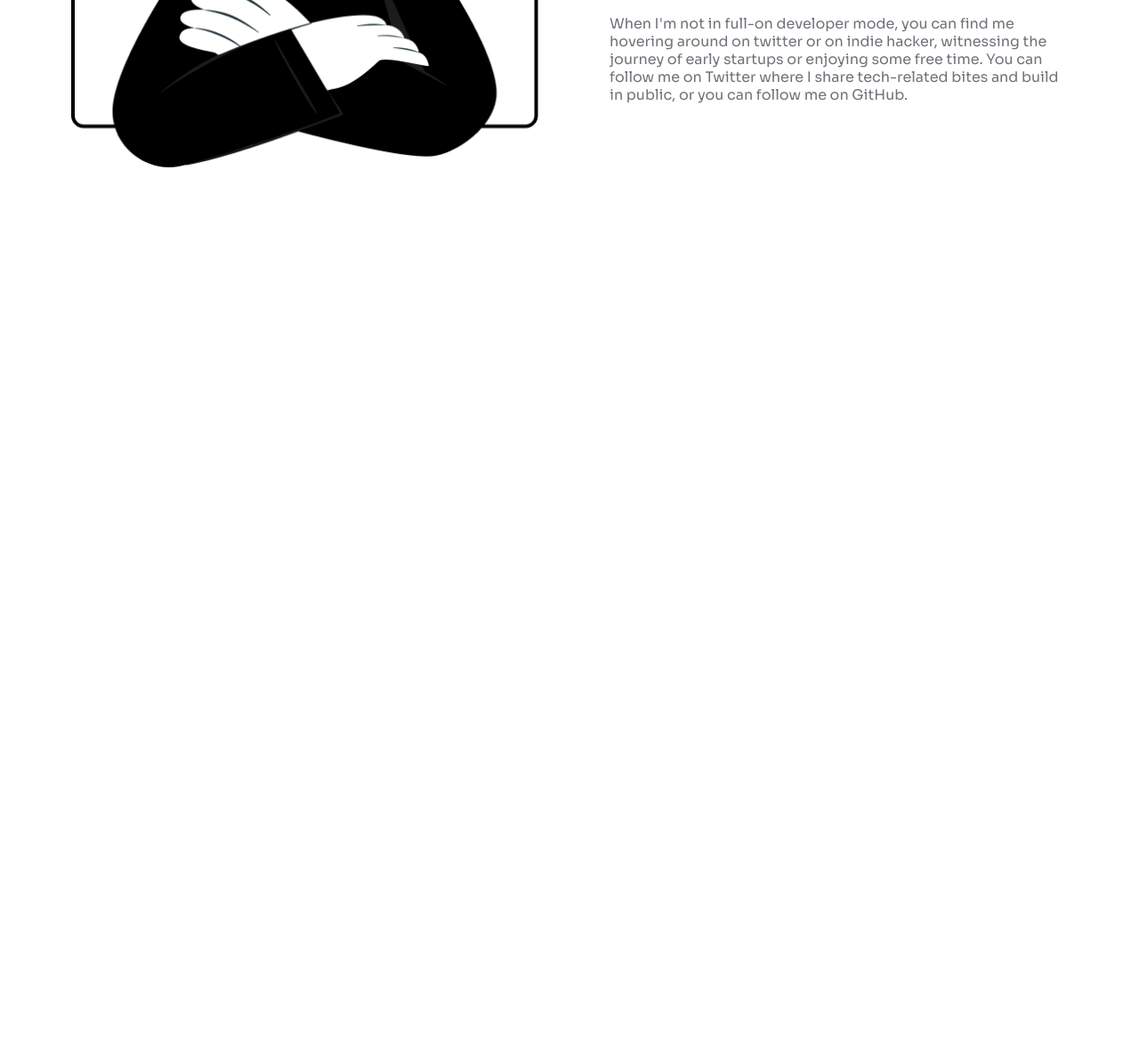
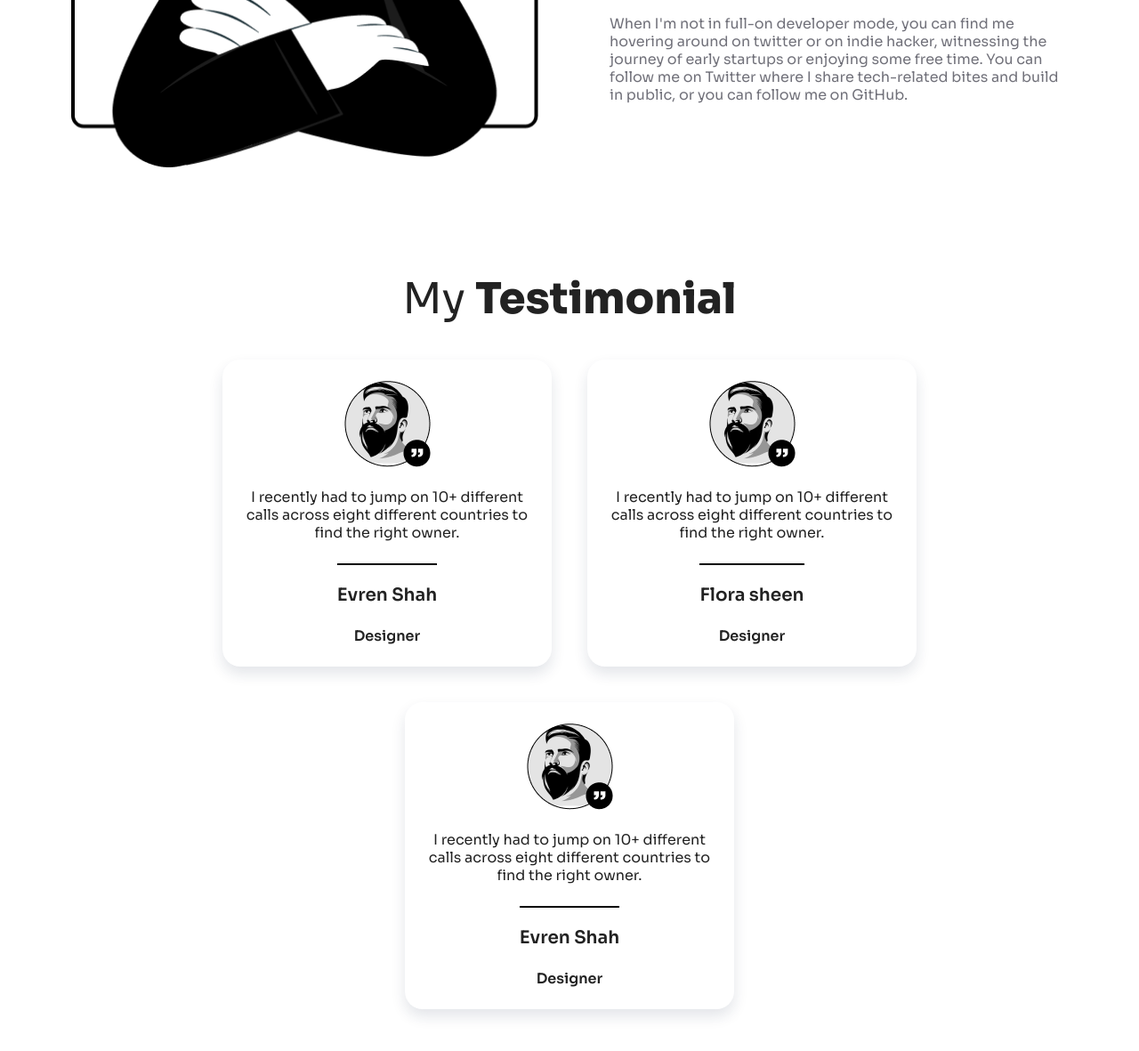
Before and after one commit to neowebor/pfe-2024-1-html-css-figma-template, a plain HTML site: page index.html in a window 1280 px wide. Shown: the part 533-1714 px from the top of the page at 89% size. Before the commit the page ends 800 px from the top, so only its background shows below. Drawn offline with Linux system fonts and the light colour scheme.

Commit message:
Add testimonial section (html,css)

```diff
--- a/assets/css/style.css
+++ b/assets/css/style.css
@@ -2,3 +2,4 @@
 @import url('./common.css');
 @import url('./header.css');
 @import url('./about-me-section.css');
+@import url('./testimonial.css');
--- /dev/null
+++ b/assets/css/testimonial.css
@@ -0,0 +1,77 @@
+.testimonial-articles-wrap {
+  display: flex;
+  flex-direction: column;
+  align-items: center;
+  gap: 40px;
+}
+
+.testimonial-section {
+  padding: 60px 0;
+}
+
+.testimonial-section-heading {
+  text-align: center;
+  margin-bottom: 40px;
+}
+
+.testimonial-article {
+  max-width: 370px;
+  display: flex;
+  flex-direction: column;
+  align-items: center;
+  gap: 24px;
+
+  padding: 24px;
+  border-radius: 20px;
+  box-shadow: 0px 8px 16px rgba(24, 39, 75, 0.12);
+
+  transition: all .2s ease;
+}
+
+.testimonial-article:hover {
+  background-color: var(--primary-black);
+  color: var(--primary-white)
+}
+
+.testimonial-article-heading-name {
+  position: relative;
+  padding-top: 24px;
+}
+
+.testimonial-article-heading-name::before {
+  content: '';
+  position: absolute;
+  display: block;
+  width: 100%;
+  height: 2px;
+  background-color: var(--primary-black);
+  top: 0;
+}
+
+.testimonial-article-text {
+  text-align: center;
+}
+
+@media screen and (min-width: 750px) {
+  .testimonial-articles-wrap {
+    display: flex;
+    flex-direction: row;
+    flex-wrap: wrap;
+    justify-content: center;
+  }
+}
+
+@media screen and (min-width: 1400px) {
+  .testimonial-articles-wrap {
+    flex-wrap: nowrap;
+    gap: 29px;
+  }
+
+  .testimonial-article {
+    padding: 40px;
+  }
+
+  .container {
+    padding: 0 40px;
+  }
+}
--- a/index.html
+++ b/index.html
@@ -67,30 +67,68 @@
         <div class="about-me-section-content">
           <h2 class="about-me-section-heading display-text">
             About
-            <span class="display-text extrabold">Me</span>
+            <span class="extrabold">Me</span>
           </h2>
           <p class="about-me-section-text paragraph-2">
             I'm a passionate, self-proclaimed designer who specializes in full
             stack development (React.js & Node.js). I am very enthusiastic about
-            bringing the technical and visual aspects of digital products to life.
-            User experience, pixel perfect design, and writing clear, readable,
-            highly performant code matters to me.
+            bringing the technical and visual aspects of digital products to
+            life. User experience, pixel perfect design, and writing clear,
+            readable, highly performant code matters to me.
           </p>
           <p class="about-me-section-text paragraph-2">
             I began my journey as a web developer in 2015, and since then, I've
-            continued to grow and evolve as a developer, taking on new challenges
-            and learning the latest technologies along the way. Now, in my early
-            thirties, 7 years after starting my web development journey, I'm
-            building cutting-edge web applications using modern technologies such
-            as Next.js, TypeScript, Nestjs, Tailwindcss, Supabase and much more.
+            continued to grow and evolve as a developer, taking on new
+            challenges and learning the latest technologies along the way. Now,
+            in my early thirties, 7 years after starting my web development
+            journey, I'm building cutting-edge web applications using modern
+            technologies such as Next.js, TypeScript, Nestjs, Tailwindcss,
+            Supabase and much more.
           </p>
           <p class="about-me-section-text paragraph-2">
             When I'm not in full-on developer mode, you can find me hovering
-            around on twitter or on indie hacker, witnessing the journey of early
-            startups or enjoying some free time. You can follow me on Twitter
-            where I share tech-related bites and build in public, or you can
-            follow me on GitHub.
+            around on twitter or on indie hacker, witnessing the journey of
+            early startups or enjoying some free time. You can follow me on
+            Twitter where I share tech-related bites and build in public, or you
+            can follow me on GitHub.
           </p>
+        </div>
+      </div>
+    </section>
+
+    <section class="testimonial-section">
+      <div class="container testimonial-container">
+        <h2 class="testimonial-section-heading display-text">
+          My <span class="extrabold">Testimonial</span>
+        </h2>
+        <div class="testimonial-articles-wrap">
+          <article class="testimonial-article">
+            <img src="assets/images/avatar-man.png" alt="avatar" class="testimonial-article-avatar" />
+            <p class="testimonial-article-text paragraph-2">
+              I recently had to jump on 10+ different calls across eight different
+              countries to find the right owner.
+            </p>
+            <p class="testimonial-article-heading-name heading-h5 semibold">Evren Shah</p>
+            <h3 class="heading-h6 semibold">Designer</h3>
+          </article>
+          <article class="testimonial-article">
+            <img src="assets/images/avatar-man.png" alt="avatar" class="testimonial-article-avatar" />
+            <p class="testimonial-article-text paragraph-2">
+              I recently had to jump on 10+ different calls across eight different
+              countries to find the right owner.
+            </p>
+            <p class="testimonial-article-heading-name heading-h5 semibold">Flora sheen</p>
+            <h3 class="heading-h6 semibold">Designer</h3>
+          </article>
+          <article class="testimonial-article">
+            <img src="assets/images/avatar-man.png" alt="avatar" class="testimonial-article-avatar" />
+            <p class="testimonial-article-text paragraph-2">
+              I recently had to jump on 10+ different calls across eight different
+              countries to find the right owner.
+            </p>
+            <p class="testimonial-article-heading-name heading-h5 semibold">Evren Shah</p>
+            <h3 class="heading-h6 semibold">Designer</h3>
+          </article>
         </div>
       </div>
     </section>
```
Also changed, not shown: assets/images/avatar-man.png (added).
